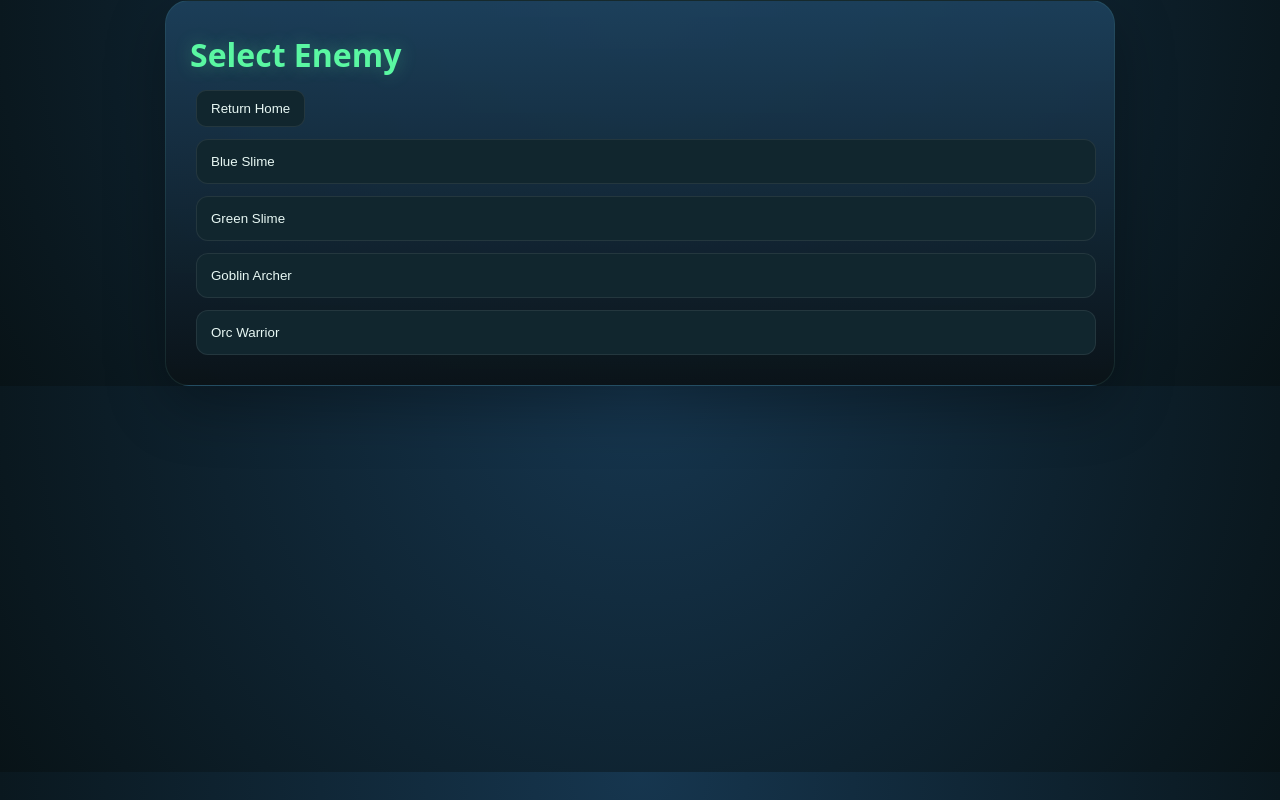
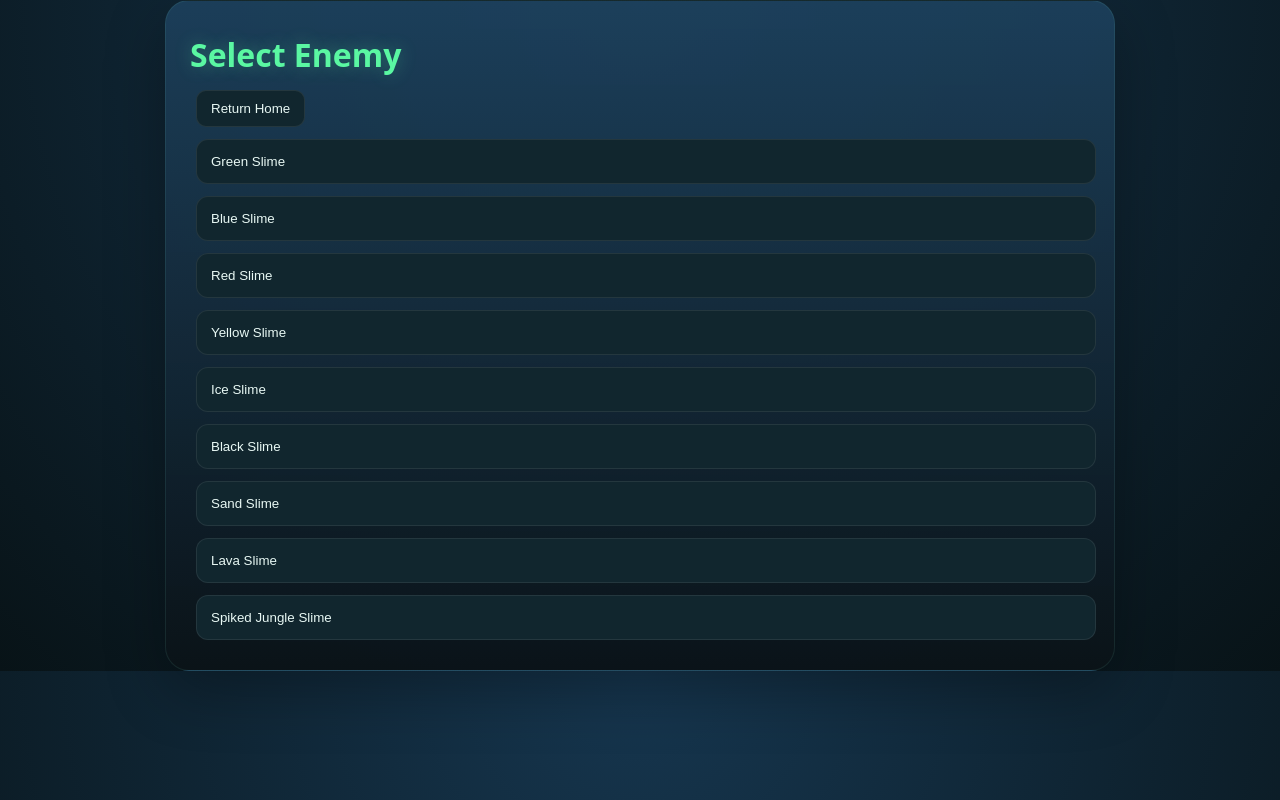
Before and after one commit to elvisyongwk/terraria-tbg-assistant, a React (Vite) app: page /terraria-tbg-assistant/fight in a window 1280 px wide. Built offline with nearby package versions, Linux system fonts and the light colour scheme.

Commit message:
Update enemy list for slimes

```diff
--- a/src/components/RewardScreen.tsx
+++ b/src/components/RewardScreen.tsx
@@ -1,10 +1,11 @@
 import rewardsData from "../data/rewards.json";
+import type { RewardDrop } from "../types/RewardDrop";
 
 export default function RewardScreen({
   rewards,
   onContinue,
 }: {
-  rewards: string[];
+  rewards: RewardDrop[];
   onContinue: () => void;
 }) {
   return (
@@ -15,14 +16,30 @@ export default function RewardScreen({
         <p>No rewards</p>
       ) : (
         <ul>
-          {rewards.map((id) => {
-            const r =
-              rewardsData[id as keyof typeof rewardsData];
+          {rewards.map((reward) => {
+            const rewardInfo =
+              rewardsData[
+                reward.id as keyof typeof rewardsData
+              ];
+
+            if (!rewardInfo) {
+              return (
+                <li key={reward.id}>
+                  Unknown Reward ({reward.id}) ×{" "}
+                  {reward.quantity}
+                </li>
+              );
+            }
 
             return (
-              <li key={id}>
-                <strong>{r.name}</strong>
-                <p>{r.description}</p>
+              <li key={reward.id}>
+                <strong>
+                  {rewardInfo.name}
+                  {" × "}
+                  {reward.quantity}
+                </strong>
+
+                <p>{rewardInfo.description}</p>
               </li>
             );
           })}
--- a/src/data/enemies.json
+++ b/src/data/enemies.json
@@ -1,38 +1,215 @@
 [
+  {
+    "id": "green_slime",
+    "name": "Green Slime",
+    "hp": 1,
+    "range": ["short"],
+    "attackDice": [
+      "D4"
+    ],
+    "defenseDice": [
+      "D4"
+    ],
+    "rewards": [
+      {
+        "id": "gold_coin",
+        "quantity": 1
+      },
+      {
+        "id": "slime_gel",
+        "quantity": 1
+      }
+    ]
+  },
   {
     "id": "blue_slime",
     "name": "Blue Slime",
-    "hp": 2,
-    "range": "short",
-    "attackDice": ["D4"],
-    "defenseDice": ["D4"],
-    "rewards": ["slime_gel"]
+    "hp": 1,
+    "range": ["short"],
+    "attackDice": [
+      "D4"
+    ],
+    "defenseDice": [
+      "D4",
+      "D4"
+    ],
+    "rewards": [
+      {
+        "id": "gold_coin",
+        "quantity": 1
+      },
+      {
+        "id": "slime_gel",
+        "quantity": 2
+      }
+    ]
   },
   {
-    "id": "green_slime",
-    "name": "Green Slime",
-    "hp": 3,
-    "range": "short",
-    "attackDice": ["D4", "D4"],
-    "defenseDice": ["D6"],
-    "rewards": ["slime_gel"]
+    "id": "red_slime",
+    "name": "Red Slime",
+    "hp": 1,
+    "range": ["short"],
+    "attackDice": [
+      "D4",
+      "D4"
+    ],
+    "defenseDice": [
+      "D4"
+    ],
+    "rewards": [
+      {
+        "id": "gold_coin",
+        "quantity": 2
+      },
+      {
+        "id": "slime_gel",
+        "quantity": 2
+      }
+    ]
   },
   {
-    "id": "goblin_archer",
-    "name": "Goblin Archer",
-    "hp": 3,
-    "range": "medium",
-    "attackDice": ["D6"],
-    "defenseDice": ["D4", "D4"],
-    "rewards": ["gold_pouch"]
+    "id": "yellow_slime",
+    "name": "Yellow Slime",
+    "hp": 2,
+    "range": ["short"],
+    "attackDice": [
+      "D4",
+      "D4"
+    ],
+    "defenseDice": [
+      "D4",
+      "D4"
+    ],
+    "rewards": [
+      {
+        "id": "gold_coin",
+        "quantity": 2
+      },
+      {
+        "id": "slime_gel",
+        "quantity": 3
+      }
+    ]
   },
   {
-    "id": "orc_warrior",
-    "name": "Orc Warrior",
-    "hp": 5,
-    "range": "short",
-    "attackDice": ["D8"],
-    "defenseDice": ["D6", "D6"],
-    "rewards": ["orc_trophy"]
+    "id": "ice_slime",
+    "name": "Ice Slime",
+    "hp": 1,
+    "range": ["short"],
+    "attackDice": [
+      "D4",
+      "D4"
+    ],
+    "defenseDice": [
+      "D4"
+    ],
+    "rewards": [
+      {
+        "id": "gold_coin",
+        "quantity": 3
+      },
+      {
+        "id": "slime_gel",
+        "quantity": 2
+      }
+    ]
+  },
+  {
+    "id": "black_slime",
+    "name": "Black Slime",
+    "hp": 2,
+    "range": ["short"],
+    "attackDice": [
+      "D4",
+      "D4",
+      "D4"
+    ],
+    "defenseDice": [
+      "D4"
+    ],
+    "rewards": [
+      {
+        "id": "gold_coin",
+        "quantity": 3
+      },
+      {
+        "id": "slime_gel",
+        "quantity": 3
+      }
+    ]
+  },
+  {
+    "id": "sand_slime",
+    "name": "Sand Slime",
+    "hp": 2,
+    "range": ["short"],
+    "attackDice": [
+      "D4",
+      "D4",
+      "D6"
+    ],
+    "defenseDice": [
+      "D4",
+      "D4",
+      "D4"
+    ],
+    "rewards": [
+      {
+        "id": "gold_coin",
+        "quantity": 4
+      },
+      {
+        "id": "slime_gel",
+        "quantity": 3
+      }
+    ]
+  },
+  {
+    "id": "lava_slime",
+    "name": "Lava Slime",
+    "hp": 2,
+    "range": ["short"],
+    "attackDice": [
+      "D4",
+      "D6",
+      "D6"
+    ],
+    "defenseDice": [
+      "D4",
+      "D4",
+      "D6"
+    ],
+    "rewards": [
+      {
+        "id": "gold_coin",
+        "quantity": 8
+      }
+    ]
+  },
+  {
+    "id": "spiked_jungle_slime",
+    "name": "Spiked Jungle Slime",
+    "hp": 2,
+    "range": ["short", "medium"],
+    "attackDice": [
+      "D4",
+      "D6",
+      "D6"
+    ],
+    "defenseDice": [
+      "D4",
+      "D4",
+      "D4"
+    ],
+    "rewards": [
+      {
+        "id": "gold_coin",
+        "quantity": 5
+      },
+      {
+        "id": "slime_gel",
+        "quantity": 3
+      }
+    ]
   }
 ]
--- a/src/data/rewards.json
+++ b/src/data/rewards.json
@@ -4,14 +4,9 @@
     "name": "Slime Gel",
     "description": "Crafting Material"
   },
-  "gold_pouch": {
-    "id": "gold_pouch",
-    "name": "Gold Pouch",
-    "description": "Gain 10 Gold"
-  },
-  "orc_trophy": {
-    "id": "orc_trophy",
-    "name": "Orc Trophy",
-    "description": "Quest Item"
+  "gold_coin": {
+    "id": "gold_coin",
+    "name": "Gold Coin",
+    "description": "Currency"
   }
 }
--- a/src/pages/HistoryPage.tsx
+++ b/src/pages/HistoryPage.tsx
@@ -41,10 +41,12 @@ export default function HistoryPage() {
               : "No"}
           </p>
 
-          {h.rewards && (
+          {h.rewards && h.rewards.length > 0 && (
             <p>
               Rewards:{" "}
-              {h.rewards.join(", ")}
+              {h.rewards
+                .map((r) => `${r.id} × ${r.quantity}`)
+                .join(", ")}
             </p>
           )}
 
--- a/src/types/Enemy.ts
+++ b/src/types/Enemy.ts
@@ -1,4 +1,5 @@
 import type { DiceType } from "./Dice";
+import type { RewardDrop } from "./RewardDrop";
 
 export interface Enemy {
   id: string;
@@ -6,11 +7,11 @@ export interface Enemy {
 
   hp: number;
 
-  range: "short" | "medium" | "long";
+  range: ("short" | "medium" | "long")[];
 
   attackDice: DiceType[];
 
   defenseDice: DiceType[];
 
-  rewards: string[];
+  rewards: RewardDrop[];
 }
--- a/src/types/FightHistory.ts
+++ b/src/types/FightHistory.ts
@@ -1,3 +1,5 @@
+import type { RewardDrop } from "./RewardDrop";
+
 export interface FightHistory {
   id: string;
 
@@ -15,5 +17,5 @@ export interface FightHistory {
 
   playerDamaged: boolean;
 
-  rewards?: string[];
+  rewards?: RewardDrop[];
 }
--- /dev/null
+++ b/src/types/RewardDrop.ts
@@ -0,0 +1,4 @@
+export interface RewardDrop {
+  id: string;
+  quantity: number;
+}
```
